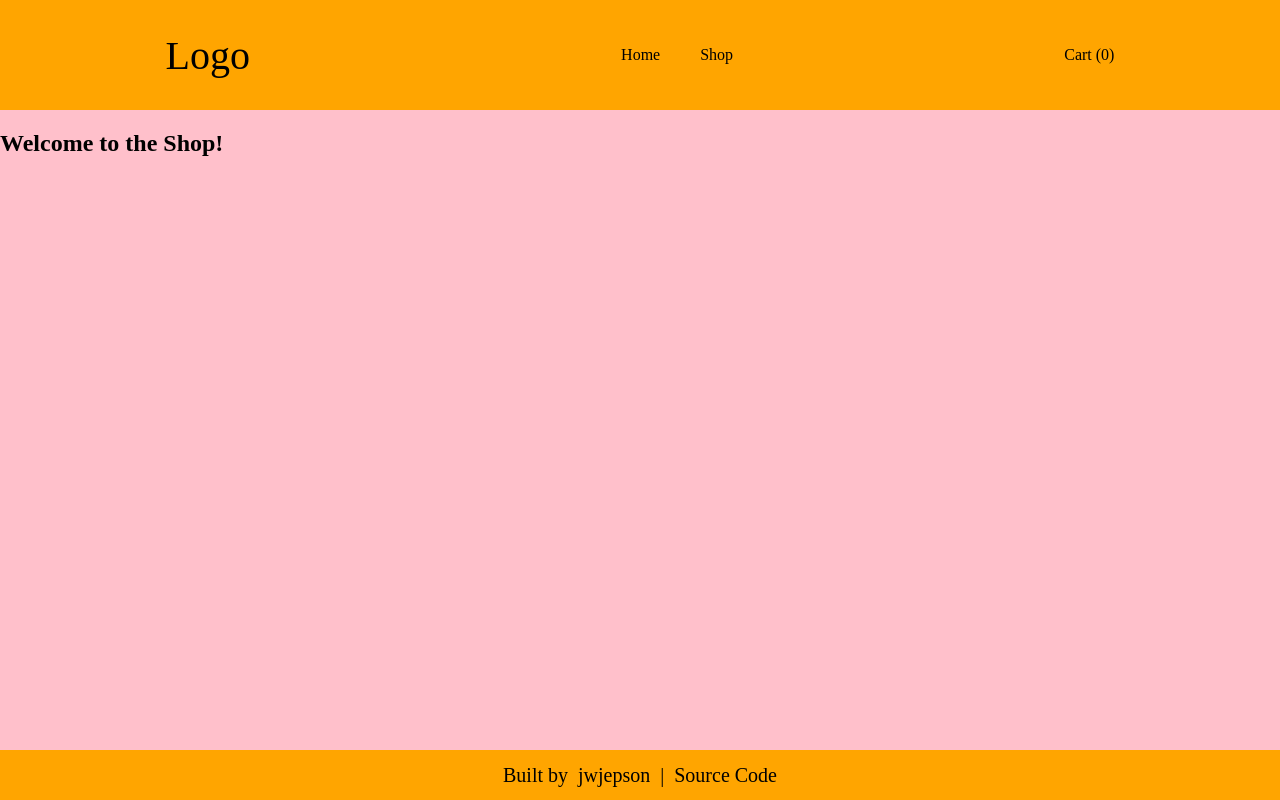
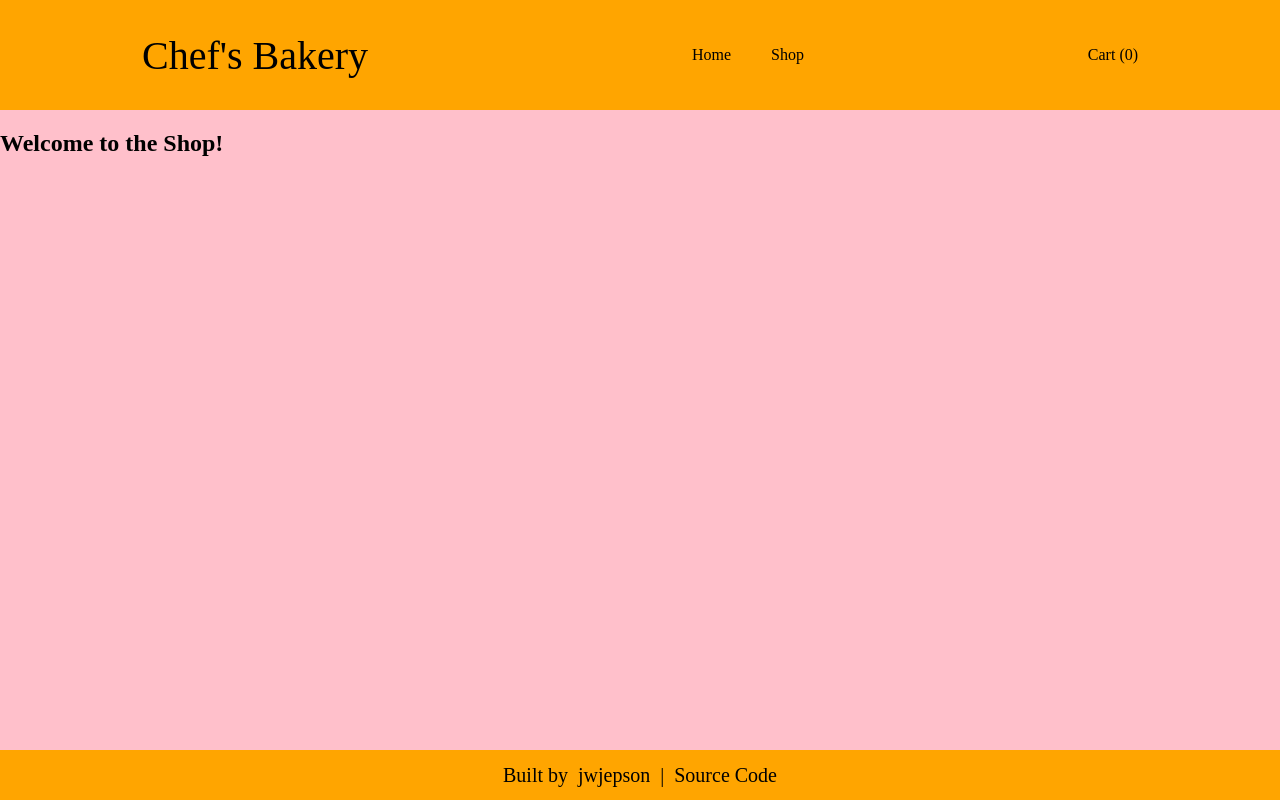
Before and after one commit to jwjepson/shopping-cart, a React (Create React App) app: page /shop in a window 1280 px wide. Built offline with nearby package versions, Linux system fonts and the light colour scheme.

Commit message:
change logo name

```diff
--- a/src/components/Header.js
+++ b/src/components/Header.js
@@ -5,7 +5,7 @@
 const Header = () => {
     return (
         <div className="header">
-            <div className="logo">Logo</div>
+            <div className="logo">Chef's Bakery</div>
             <ul className="nav-bar">
                 <Link to="/">
                     <li>Home</li>
```
